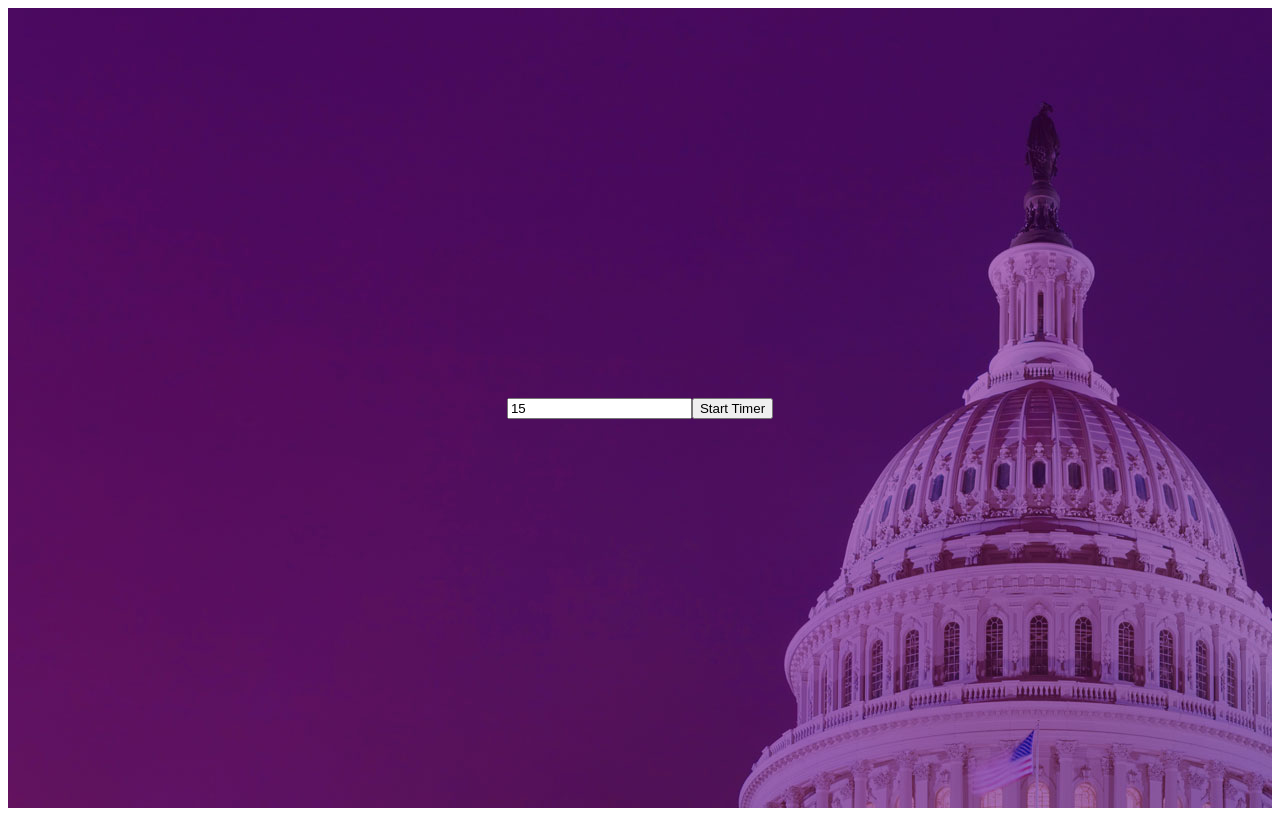
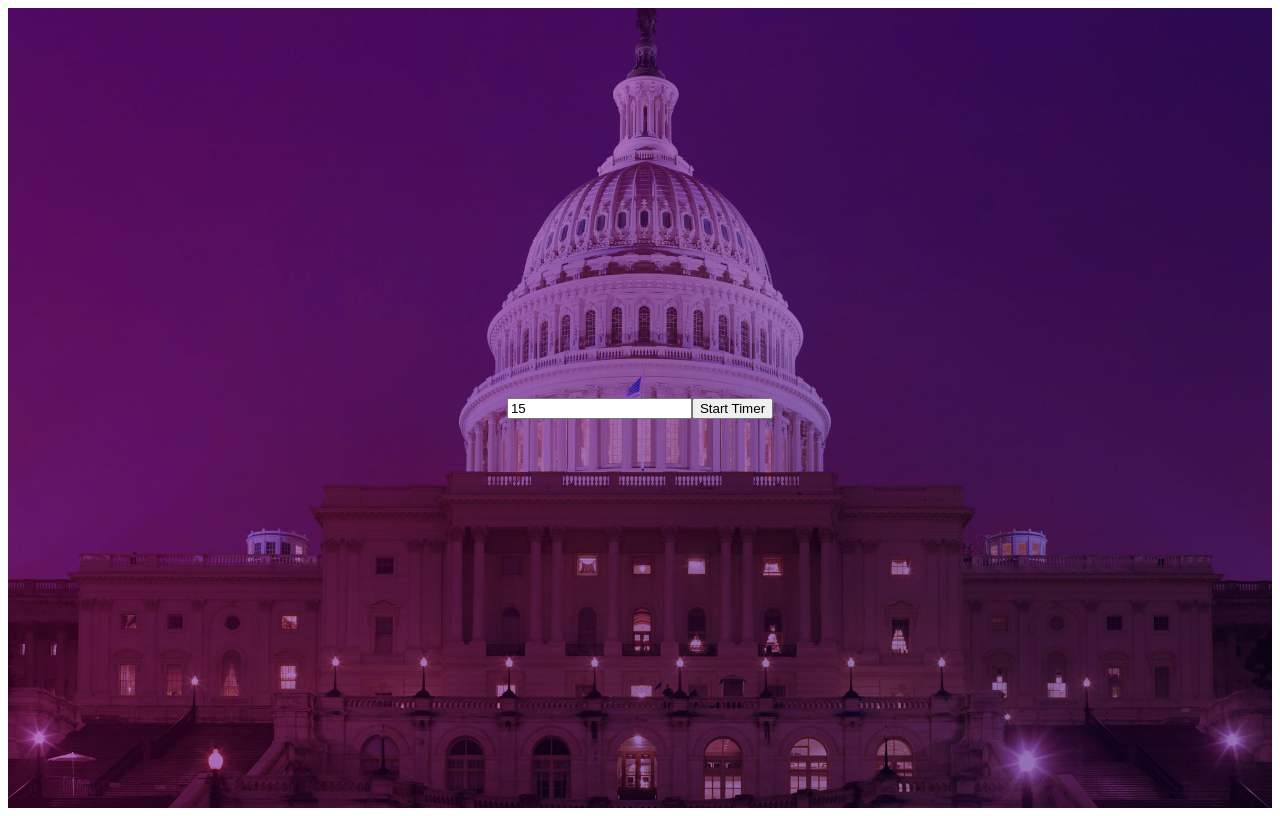
Before and after one commit to TaxFoundation/taxprom-timer, a React (Create React App) app: page / in a window 1280 px wide. Built offline with nearby package versions, Linux system fonts and the light colour scheme.

Commit message:
Correct background size and position

```diff
--- a/src/style.css
+++ b/src/style.css
@@ -4,6 +4,8 @@ body {
 
 .App {
   align-items: center;
+  background-position: 50% 50%;
+  background-size: cover;
   display: grid;
   font-size: 16px;
   height: 100vh;
--- a/src/styles/global.scss
+++ b/src/styles/global.scss
@@ -5,6 +5,8 @@ body {
 
 .App {
   align-items: center;
+  background-position: 50% 50%;
+  background-size: cover;
   display: grid;
   font-size: 16px;
   height: 100vh;
```
Also changed, not shown: 1 other file (tests, documents, lock files or other folders).
